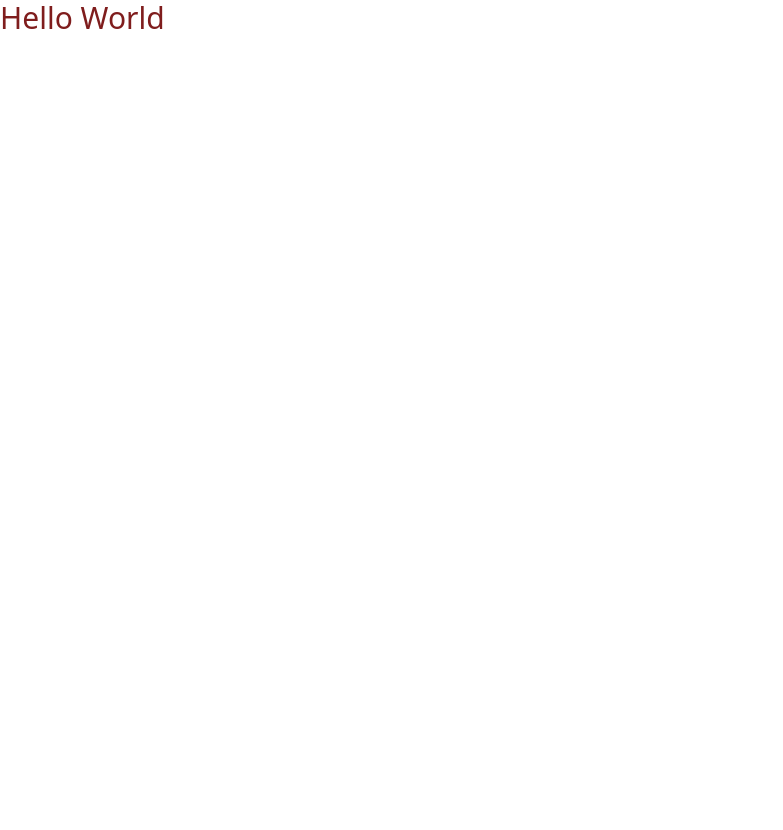
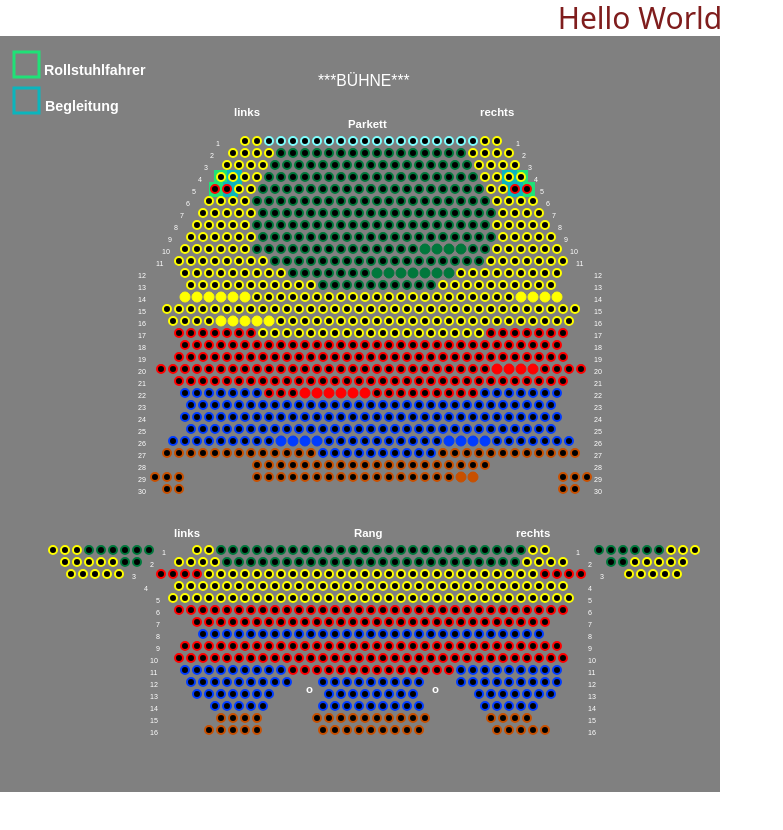
Before and after one commit to gabrielmoris/svg-playground, a Vue app: page / in a window 1280 px wide. Shown: the top 830 px of the page, without its empty margins (0-783 px from the left). Before the commit the page ends 800 px from the top, so only its background shows below. Built offline with nearby package versions, Linux system fonts and the light colour scheme.

Commit message:
render iframe

```diff
--- a/src/App.vue
+++ b/src/App.vue
@@ -1,15 +1,20 @@
 <template>
-  <div>
+  <div class="flex justify-center items-center flex-col">
     <h1 class="text-red-900 text-bold text-3xl">
       {{ endpoint }}
     </h1>
-    <!-- <image :src="svg" /> -->
+
+    <iframe
+      class="w-full h-screen flex justify-center items-center flex-col"
+      :src="'../public/response.svg'"
+    />
   </div>
 </template>
 
 <script setup lang="ts">
 import { ref } from "vue";
 // import axios from "axios";
-import * as svg from "./assets/response.svg";
+import svg from "../public/response.svg";
+console.log(svg);
 const endpoint = ref("Hello World");
 </script>
```
Also changed, not shown: public/response.svg (renamed from src/assets/response.svg).
